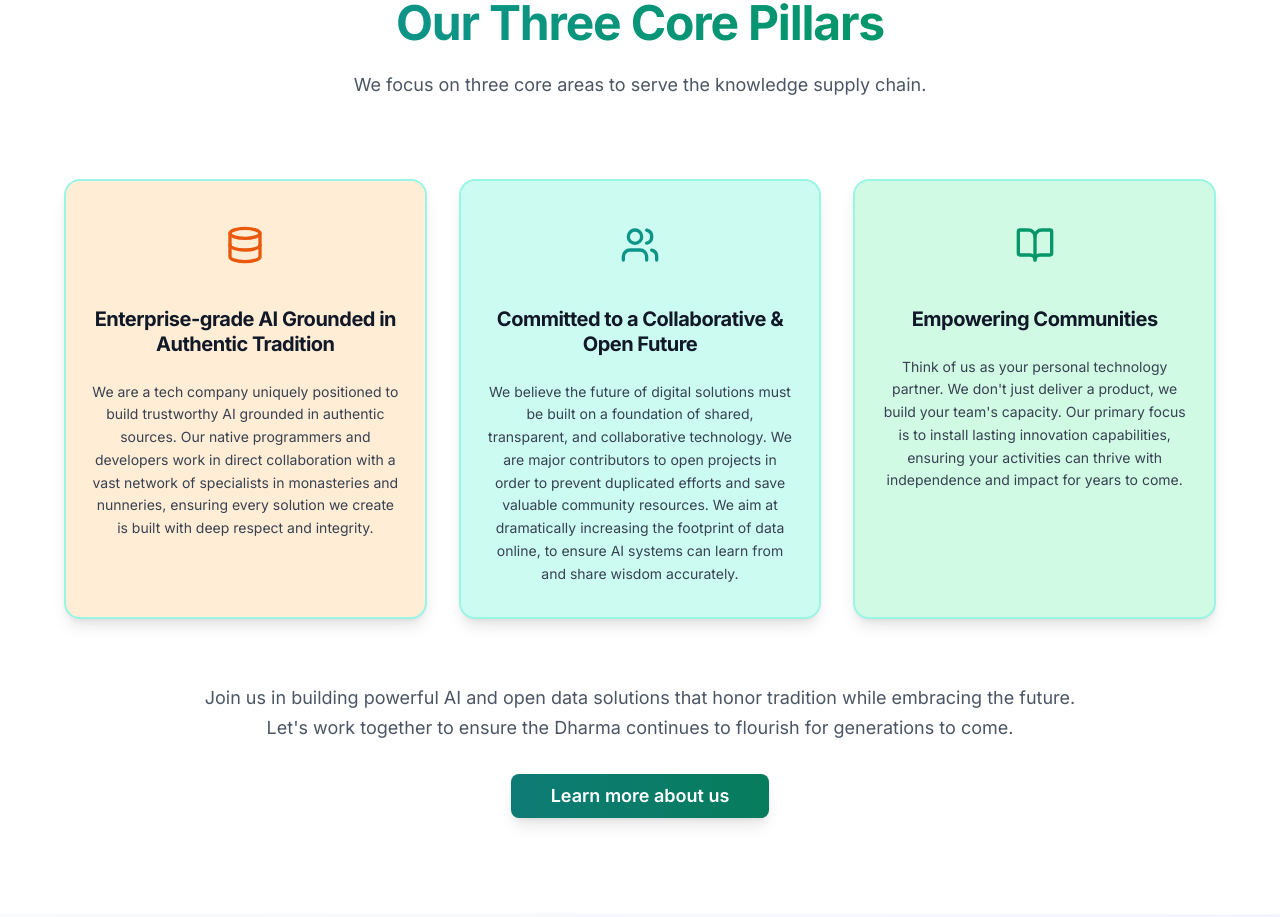
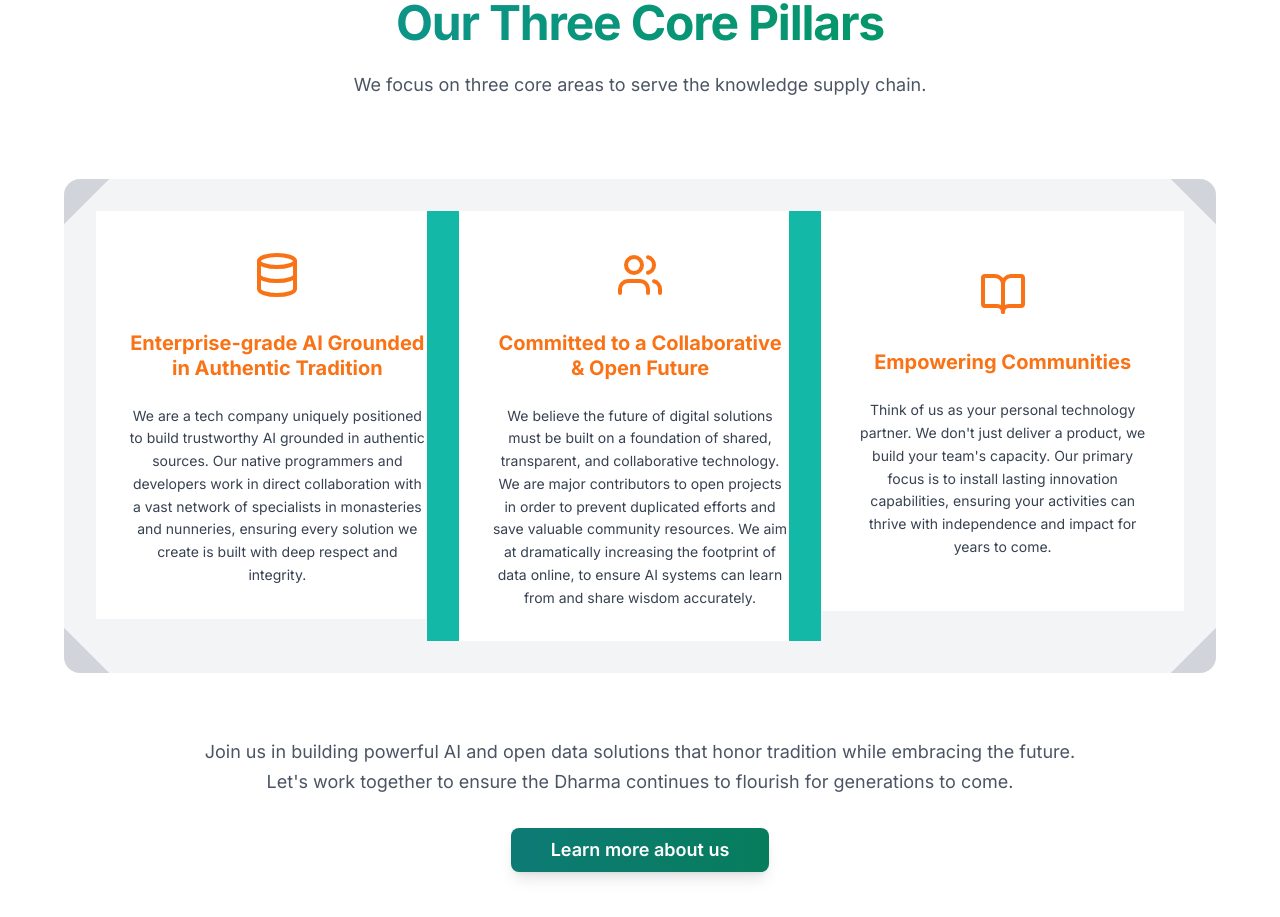
Before and after one commit to OpenPecha/Dharmaduta.in, a React (Vite) app: page / in a window 1280 px wide. Shown: the part 1700-2617 px from the top of the page. Built offline with nearby package versions, Linux system fonts and the light colour scheme.

Commit message:
Refactor: Match pillar design to image
Updated the "Our Three Core Pillars" section in `src/components/InfographicSection.tsx` to match the provided image.

```diff
--- a/src/components/InfographicSection.tsx
+++ b/src/components/InfographicSection.tsx
@@ -39,23 +39,17 @@ const InfographicSection = () => {
     {
       icon: Database,
       title: "Enterprise-grade AI Grounded in Authentic Tradition",
-      description: "We are a tech company uniquely positioned to build trustworthy AI grounded in authentic sources. Our native programmers and developers work in direct collaboration with a vast network of specialists in monasteries and nunneries, ensuring every solution we create is built with deep respect and integrity.",
-      bgColor: "bg-orange-100",
-      iconColor: "text-orange-600"
+      description: "We are a tech company uniquely positioned to build trustworthy AI grounded in authentic sources. Our native programmers and developers work in direct collaboration with a vast network of specialists in monasteries and nunneries, ensuring every solution we create is built with deep respect and integrity."
     },
     {
       icon: Users,
       title: "Committed to a Collaborative & Open Future",
-      description: "We believe the future of digital solutions must be built on a foundation of shared, transparent, and collaborative technology. We are major contributors to open projects in order to prevent duplicated efforts and save valuable community resources. We aim at dramatically increasing the footprint of data online, to ensure AI systems can learn from and share wisdom accurately.",
-      bgColor: "bg-teal-100",
-      iconColor: "text-teal-600"
+      description: "We believe the future of digital solutions must be built on a foundation of shared, transparent, and collaborative technology. We are major contributors to open projects in order to prevent duplicated efforts and save valuable community resources. We aim at dramatically increasing the footprint of data online, to ensure AI systems can learn from and share wisdom accurately."
     },
     {
       icon: BookOpen,
       title: "Empowering Communities",
-      description: "Think of us as your personal technology partner. We don't just deliver a product, we build your team's capacity. Our primary focus is to install lasting innovation capabilities, ensuring your activities can thrive with independence and impact for years to come.",
-      bgColor: "bg-emerald-100",
-      iconColor: "text-emerald-600"
+      description: "Think of us as your personal technology partner. We don't just deliver a product, we build your team's capacity. Our primary focus is to install lasting innovation capabilities, ensuring your activities can thrive with independence and impact for years to come."
     }
   ];
 
@@ -116,31 +110,42 @@ const InfographicSection = () => {
             </p>
           </div>
 
-          <div className="grid md:grid-cols-3 gap-8 mb-16">
+          {/* Pillar Design Section */}
+          <div className="relative bg-gray-100 rounded-2xl p-8 mb-16 overflow-hidden">
+            <div className="grid md:grid-cols-3 gap-0 relative">
               {corePillars.map((pillar, index) => (
-              <Card
-                key={pillar.title}
-                className={`border-2 border-teal-200 shadow-lg transition-all duration-500 transform hover:scale-105 ${pillar.bgColor} text-center animate-[scale-in_0.6s_ease-out] rounded-2xl overflow-hidden`}
-                style={{
-                  animationDelay: `${index * 0.2}s`,
-                  animationFillMode: 'both'
-                }}
-              >
-                <CardHeader className="pb-6 pt-8">
+                <div key={pillar.title} className="relative">
+                  {/* Content Area */}
+                  <div className="bg-white p-8 text-center min-h-[400px] flex flex-col justify-center">
+                    {/* Icon */}
                     <div className="w-16 h-16 mx-auto mb-6 flex items-center justify-center">
-                    <pillar.icon className={`w-10 h-10 ${pillar.iconColor}`} />
+                      <pillar.icon className="w-12 h-12 text-orange-500" />
                     </div>
-                  <CardTitle className="text-xl font-bold text-gray-900 mb-4 tracking-tight leading-tight">
+
+                    {/* Title */}
+                    <h4 className="text-xl font-bold text-orange-500 mb-6 leading-tight">
                       {pillar.title}
-                  </CardTitle>
-                </CardHeader>
-                <CardContent className="px-6 pb-8">
-                  <p className="text-gray-700 leading-relaxed font-normal text-sm">
+                    </h4>
+
+                    {/* Description */}
+                    <p className="text-gray-700 leading-relaxed text-sm">
                       {pillar.description}
                     </p>
-                </CardContent>
-              </Card>
+                  </div>
+
+                  {/* Vertical Pillar Separator */}
+                  {index < corePillars.length - 1 && (
+                    <div className="absolute top-0 right-0 w-8 h-full bg-teal-500 hidden md:block"></div>
+                  )}
+                </div>
               ))}
+            </div>
+
+            {/* Decorative Corner Elements */}
+            <div className="absolute top-0 left-0 w-16 h-16 bg-gray-300 transform -translate-x-8 -translate-y-8 rotate-45"></div>
+            <div className="absolute top-0 right-0 w-16 h-16 bg-gray-300 transform translate-x-8 -translate-y-8 rotate-45"></div>
+            <div className="absolute bottom-0 left-0 w-16 h-16 bg-gray-300 transform -translate-x-8 translate-y-8 rotate-45"></div>
+            <div className="absolute bottom-0 right-0 w-16 h-16 bg-gray-300 transform translate-x-8 translate-y-8 rotate-45"></div>
           </div>
 
           <div className="text-center">
```
Lines whose indentation alone changed are shown as unchanged.
